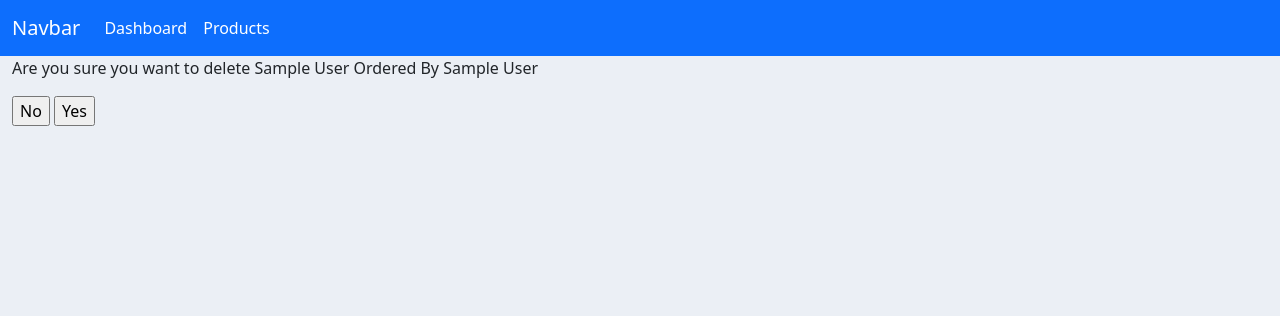
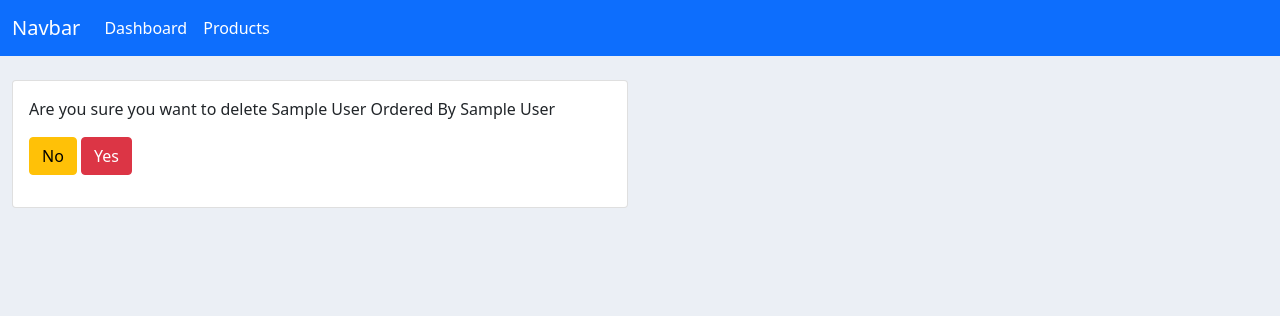
Before and after one commit to ArturRejment/django-course, a Django app: page /delete_order/1 in a window 1280 px wide. Shown: the top 316 px of the page. Run offline with Django 3.2, Linux system fonts and the light colour scheme; tables that the repository leaves empty hold one stand-in row (values such as "Sample post").

Commit message:
Styling the deleting pages

```diff
--- a/app/accounts/templates/accounts/customer.html
+++ b/app/accounts/templates/accounts/customer.html
@@ -67,8 +67,8 @@
 						<td>{{order.product.category}}</td>
 						<td>{{order.product.date_created}}</td>
 						<td>{{order.status}}</td>
-						<td><a class="btn btn-sm btn-info" href="">Update</a></td>
-						<td><a class="btn btn-sm  btn-danger" href="">Remove</a></td>
+						<td><a class="btn btn-sm btn-info" href="{% url 'update_order' order.id %}">Update</a></td>
+						<td><a class="btn btn-sm btn-danger" href="{% url 'delete_order' order.id %}">Remove</a></td>
 					</tr>
 
 				{% endfor %}
--- a/app/accounts/templates/accounts/delete_order.html
+++ b/app/accounts/templates/accounts/delete_order.html
@@ -4,13 +4,22 @@
 
 {% block content %}
 
-<p>Are you sure you want to delete {{item}}</p>
+<br>
+<div class="row">
+	<div class="col-md-6">
+		<div class="card card-body">
 
-<form action="{% url 'delete_order' item.id%}", method="POST">
-	{% csrf_token %}
+			<p>Are you sure you want to delete {{item}}</p>
 
-	<input type="submit" name="No" value="No">
-	<input type="submit" name="Yes" value="Yes">
-</form>
+			<form action="{% url 'delete_order' item.id%}", method="POST">
+				{% csrf_token %}
+
+				<input class="btn btn-md btn-warning" type="submit" name="No" value="No">
+				<input class="btn btn-md btn-danger" type="submit" name="Yes" value="Yes">
+			</form>
+
+		</div>
+	</div>
+</div>
 
 {% endblock content %}
```
Also changed, not shown: app/accounts/templates/accounts/order_form.html (+14 -5 lines).
